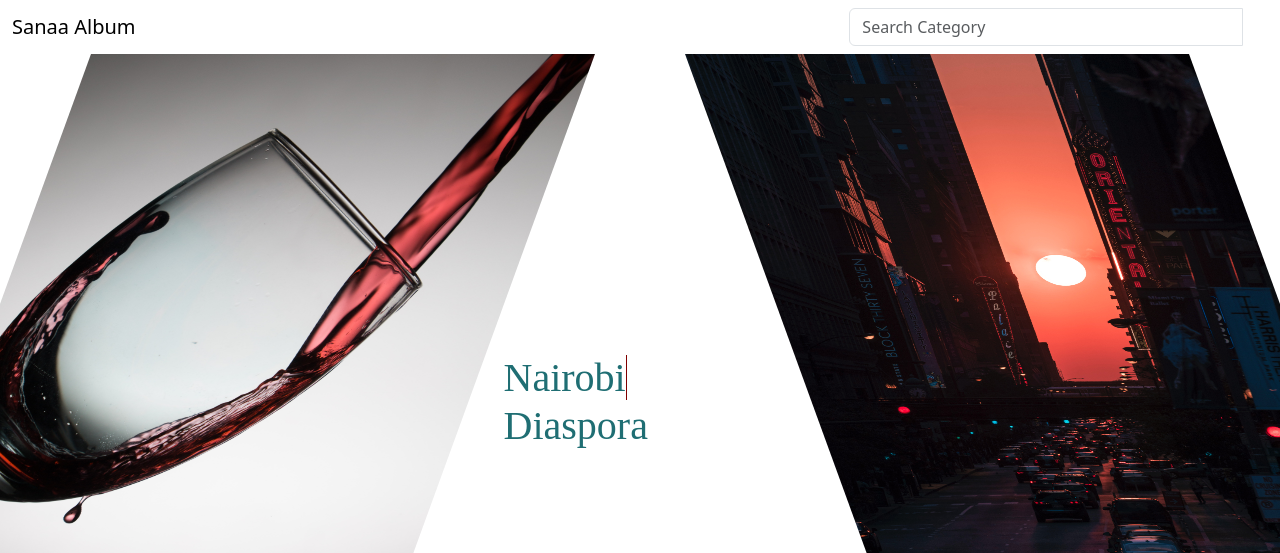
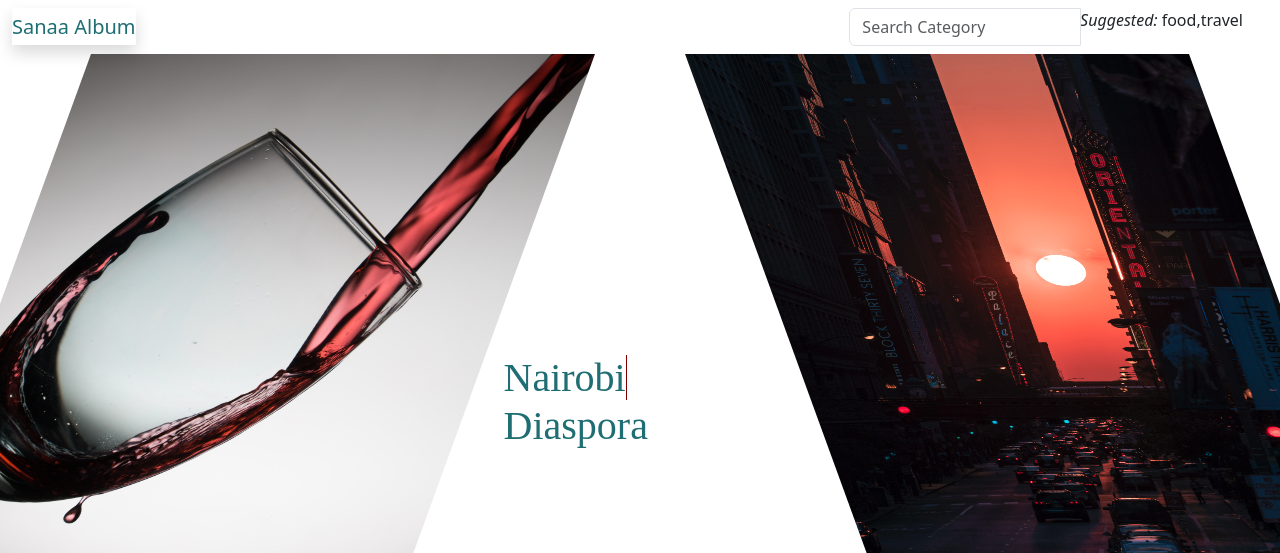
Before and after one commit to njoroge-jane/Sanaa, a Django app: page / in a window 1280 px wide. Shown: the top 553 px of the page. Run offline with Django 4.2, Linux system fonts and the light colour scheme; data that the repository does not hold is empty; some libraries are stand-ins or nearby versions.

Commit message:
add search

```diff
--- a/album/templates/navbar.html
+++ b/album/templates/navbar.html
@@ -1,16 +1,17 @@
-<nav class="navbar navbar-inverse">
+<nav class="navbar navbar-inverse sticky-top">
   <div class="container-fluid">
     <div class="navbar-header">
-      <a class="navbar-brand" href="{% url 'index' %}">Sanaa Album</a>
+      <a class="navbar-brand shadow " href="{% url 'index' %}" style="color: #1F6E73;">Sanaa Album</a>
     </div>
 
     <!-- Adding a search form  -->
     <div class="col-sm-4 col-md-4 navbar-right">
 
-      <form class="navbar-form" role="search" action="{% url 'search_results' %}">
+      <form class="navbar-form" role="search" action="">
 
         <div class="input-group">
-          <input  type="text" class="form-control" placeholder="Search Category" name="gallery">
+          <input type="text" class="form-control" placeholder="Search Category" name="gallery">
+          <label for="gallery"><em>Suggested:</em>  food,travel</label>
           <div class="input-group-btn">
             <button class="btn btn-default" type="submit"><i class="glyphicon glyphicon-search"></i></button>
           </div>
```
